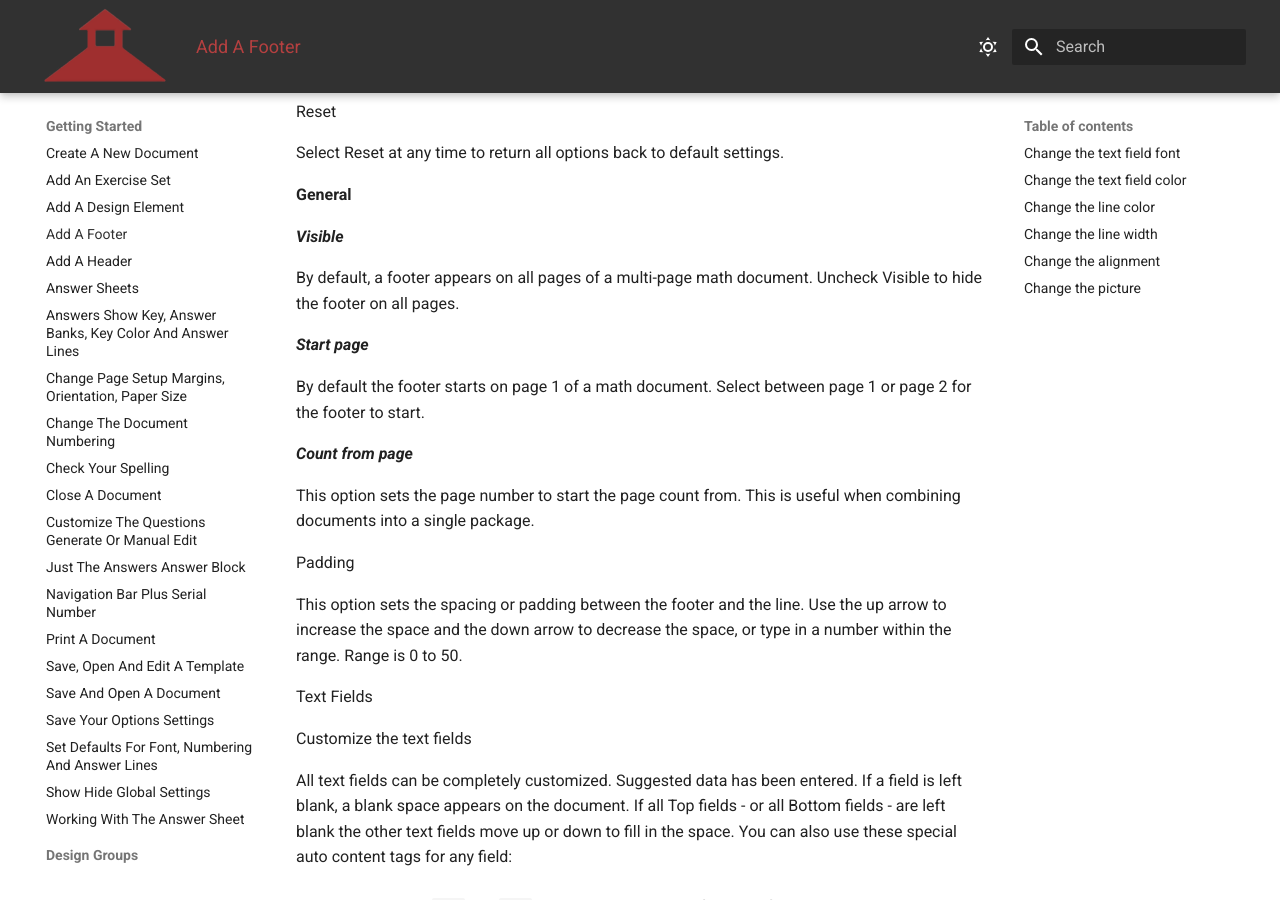
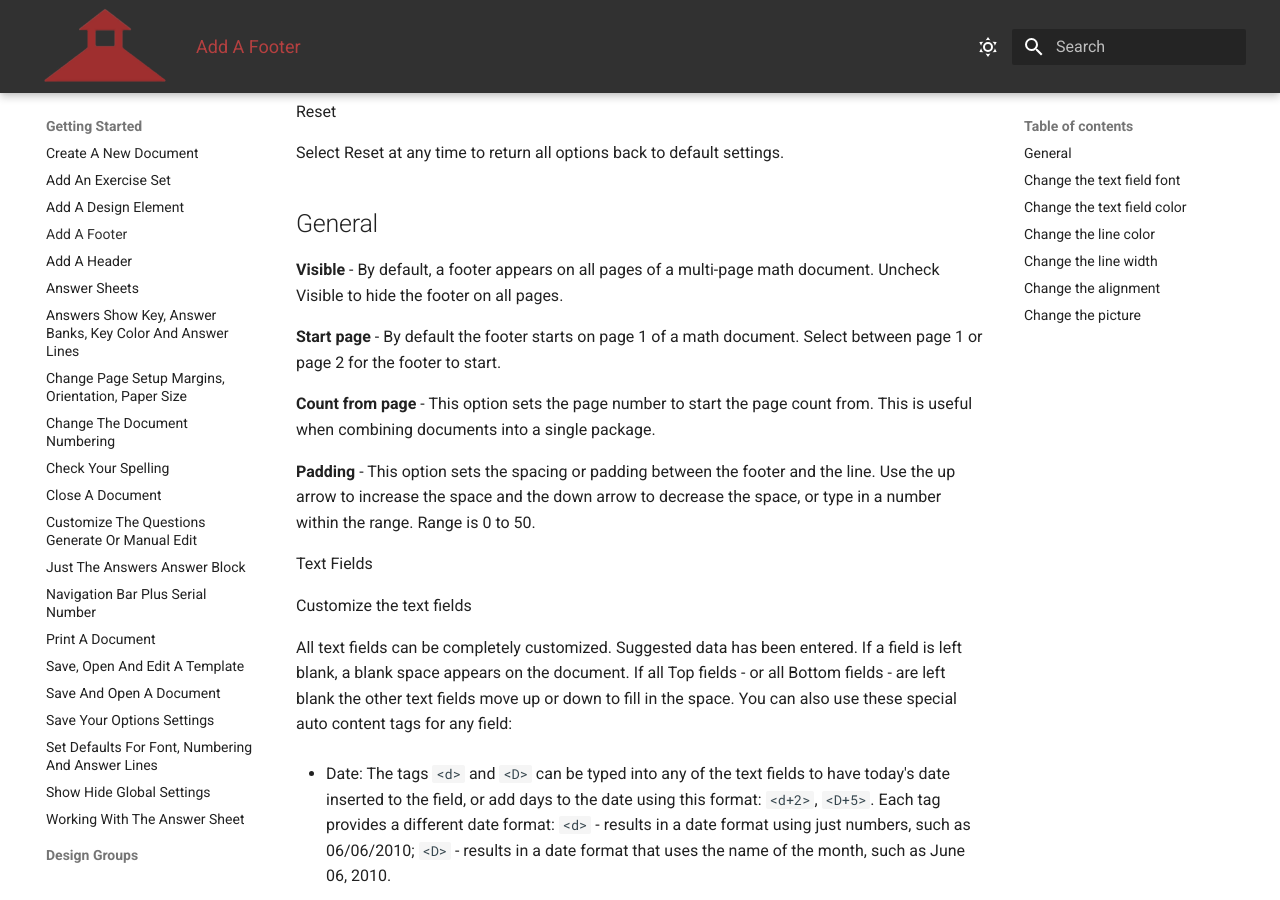
Before and after one commit to rdinch/MathResourceStudio-Help, an MkDocs documentation site: the page built from docs/getting-started/add-a-footer.md, in a window 1280 px wide and 900 px high, scrolled down 675 px. Built offline with MkDocs 1.6.1 and Material for MkDocs 9.7.7, drawn with Linux system fonts in a browser that asks for light colours.

Commit message:
made some format changes

```diff
--- a/docs/getting-started/add-a-footer.md
+++ b/docs/getting-started/add-a-footer.md
@@ -21,23 +21,15 @@ Reset
 
 Select Reset at any time to return all options back to default settings.
 
-**General**
+## General
 
-***Visible***
+**Visible** - By default, a footer appears on all pages of a multi-page math document. Uncheck Visible to hide the footer on all pages.
 
-By default, a footer appears on all pages of a multi-page math document. Uncheck Visible to hide the footer on all pages.
+**Start page** - By default the footer starts on page 1 of a math document. Select between page 1 or page 2 for the footer to start.
 
-***Start page***
+**Count from page** - This option sets the page number to start the page count from. This is useful when combining documents into a single package.
 
-By default the footer starts on page 1 of a math document. Select between page 1 or page 2 for the footer to start.
-
-***Count from page***
-
-This option sets the page number to start the page count from. This is useful when combining documents into a single package.
-
-Padding
-
-This option sets the spacing or padding between the footer and the line. Use the up arrow to increase the space and the down arrow to decrease the space, or type in a number within the range. Range is 0 to 50.
+**Padding** - This option sets the spacing or padding between the footer and the line. Use the up arrow to increase the space and the down arrow to decrease the space, or type in a number within the range. Range is 0 to 50.
 
 Text Fields
 
```
